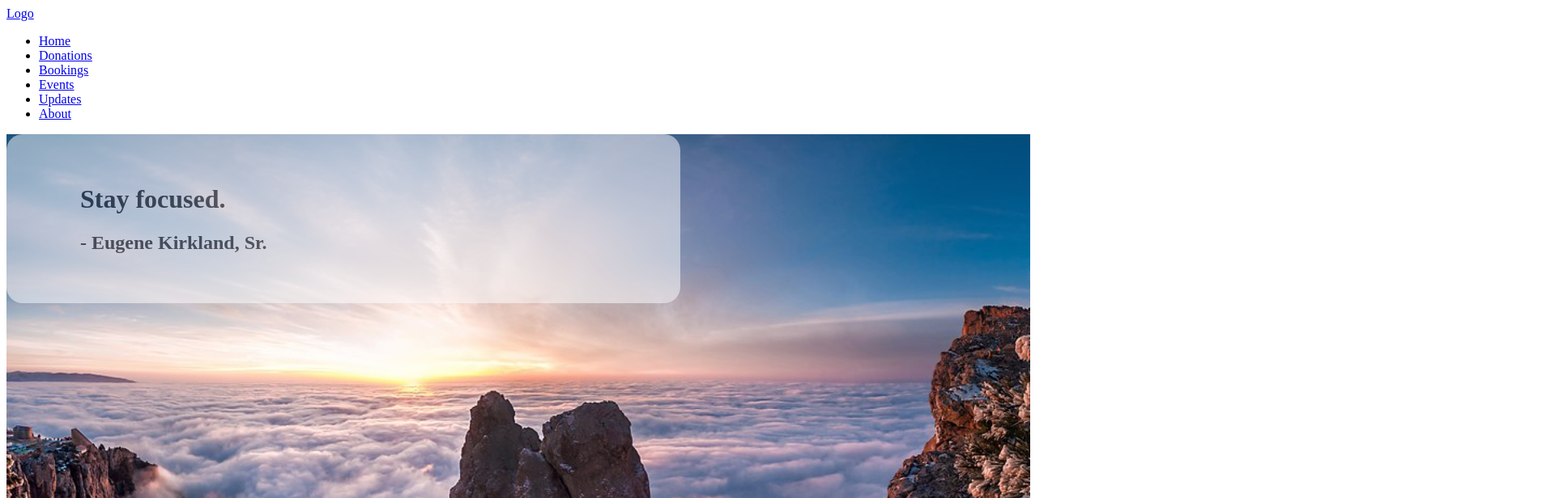
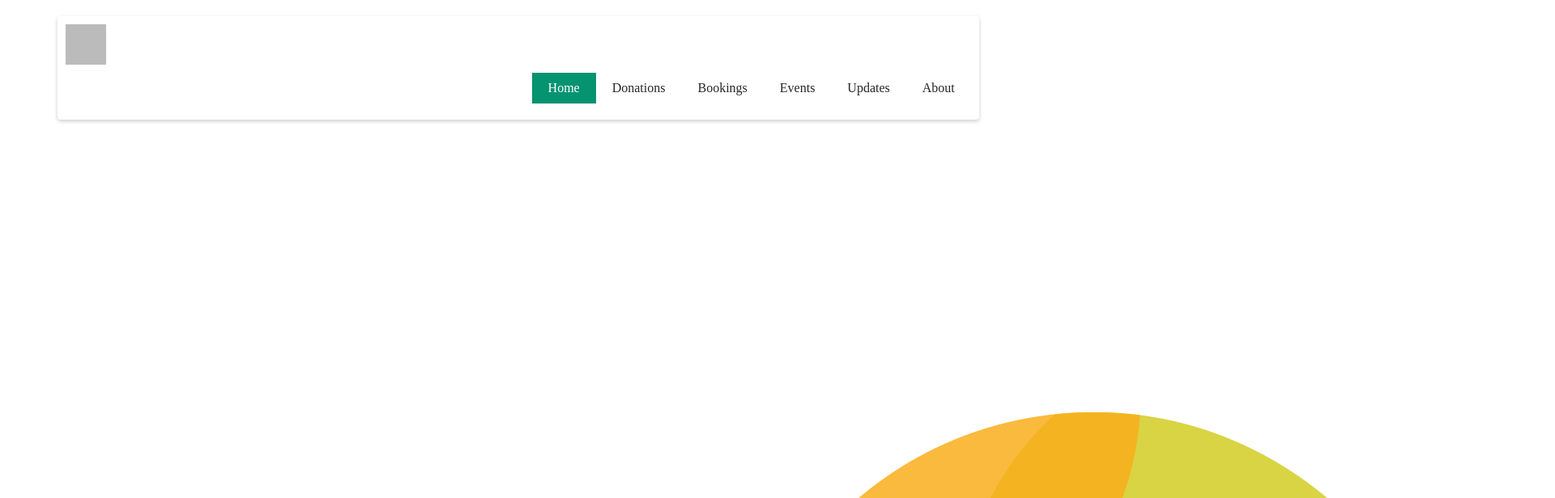
Before and after one commit to BigMoneyKirk/KEUPoetry, an Angular app: page /home in a window 1280 px wide. Shown: the top 616 px of the page at 81% size, 1920 px wide, since content can reach past the window. Built offline with nearby package versions, Linux system fonts and the light colour scheme.

Commit message:
The logo is too big, the transition for when the toggle menu appears is abrupt. I need to put the sections back onto the home page.

```diff
--- a/package.json
+++ b/package.json
@@ -20,6 +20,7 @@
     "@angular/platform-browser-dynamic": "~12.0.5",
     "@angular/router": "~12.0.5",
     "core-js": "^3.14.0",
+    "jquery": "^3.6.0",
     "rxjs": "~7.1.0",
     "tslib": "^2.3.0",
     "zone.js": "~0.11.4"
--- a/src/app/tabs/home/home.component.html
+++ b/src/app/tabs/home/home.component.html
@@ -2,8 +2,10 @@
 
   <!-- navbar -->
   <header>
-    <a href="#">Logo</a>
-    <div class="menu-toggle">
+    <div class="logo-container">
+      <a href="#" class="logo"><img src="../../../assets/images/logos/KEU_Logo_FullColor.png" alt="KEU Logo"></a>
+    </div>
+    <div class="menu-toggle"></div>
     <nav>
       <ul>
         <li><a href="#" class="active">Home</a></li>
@@ -14,11 +16,11 @@
         <li><a href="#">About</a></li>
       </ul>
     </nav>
-    </div>
+    <div class="clearfix"></div>
   </header>
 
   <!-- backgrounds/sections -->
-  <div class="container">
+  <!-- <div class="container">
     <div class="section">
       <div class="slogan-container">
         <h1>{{dailySlogan.text}}</h1>
@@ -30,6 +32,6 @@
     <div class="section"></div>
     <div class="section"></div>
   </div>
-</div>
+</div> -->
 
   <!-- source: https://www.youtube.com/watch?v=yk57cgZLWRo -->
--- a/src/app/tabs/home/home.component.scss
+++ b/src/app/tabs/home/home.component.scss
@@ -1,7 +1,125 @@
+
+
 .body {
     margin: 0;
     padding: 0;
 }
+
+header {
+    position: relative;
+    max-width: 90%;
+    margin: 20px auto;
+    padding: 10px;
+    background: #fff;
+    box-sizing: border-box;
+    border-radius: 4px;
+    box-shadow: 0 2px 5px rgba(0,0,0,0.2);
+}
+
+.logo-container {
+    height: 50px;
+    width: 50px;
+    background: #bbb;
+}
+
+.logo {
+    color: #069370;
+    height: 100%;
+    width: 100%;
+    // font-size: 36px;
+    line-height: 60px;
+    padding: 0 20px;
+    text-align: center;
+    box-sizing: border-box;
+    float: left;
+    font-weight: 700;
+    text-decoration: none;
+}
+
+nav {
+    float: right;
+}
+
+.clearfix {
+    clear: both;
+}
+
+nav ul {
+    margin: 0;
+    padding: 0;
+    display: flex;
+}
+
+nav ul li {
+    list-style: none;
+}
+
+nav ul li a {
+    display: block;
+    margin: 10px 0;
+    padding: 10px 20px;
+    text-decoration: none;
+    color: #262626;
+}
+
+nav ul li a.active,
+nav ul li a:hover {
+    background: #069370;
+    color: #fff;
+    transition: 0.5s;
+}
+
+@media (max-width: 1200px) {
+    header {
+        margin: 20px;
+    }
+}
+
+@media (max-width: 772px) {
+    .menu-toggle {
+        display: block;
+        width: 40px;
+        height: 40px;
+        margin: 10px;
+        float: right;
+        cursor: pointer;
+        text-align: center;
+        font-size: 30px;
+        color: #069370;
+    }
+
+    .menu-toggle:before {
+        content: '\f0c9';
+        font-family: fontAwesome;
+        line-height: 40px;
+    }
+
+    .menu-toggle.active:before {
+        content: '\f00d';
+        font-family: fontAwesome;
+        line-height: 40px;
+        transition: 0.5s;
+    }
+
+    nav {
+        display: none;
+    }
+
+    nav.active {
+        display: block;
+        width: 100%;
+        transition: 0.5s;
+    }
+
+    nav.active ul{
+        display: block;
+    }
+
+    nav.active ul li a{
+        margin: 0;
+    }
+}
+// 772px;
 
 .container {
     position: relative;
--- a/src/app/tabs/home/home.component.ts
+++ b/src/app/tabs/home/home.component.ts
@@ -1,6 +1,7 @@
 import { Component, OnInit } from '@angular/core';
 import { Slogan } from 'src/app/classes/slogan';
 import { SloganService } from 'src/app/services/slogan.service';
+import $ from 'jquery';
 
 @Component({
   selector: 'keupoetry-home',
@@ -15,11 +16,16 @@ export class HomeComponent implements OnInit {
 
   ngOnInit() {
     this.generateDailySlogan();
+    $(document).ready(function() {
+      $('.menu-toggle').click(function(){
+        $('.menu-toggle').toggleClass('active')
+        $('nav').toggleClass('active')
+      })
+    })
   }
 
   generateDailySlogan() {
     let allSlogans = this.sloganSevice.getAllSlogans();
     this.dailySlogan = allSlogans[Math.floor(Math.random() * allSlogans.length)];
   }
-
 }
--- a/src/index.html
+++ b/src/index.html
@@ -9,6 +9,7 @@
   <link rel="icon" type="image/x-icon" href="favicon.ico">
 </head>
 <body>
+  <script src="https://kit.fontawesome.com/3761cac921.js" crossorigin="anonymous"></script>
   <app-root></app-root>
 </body>
 </html>
```
Also changed, not shown: src/assets/images/logos/KEU_Logo_FullColor.png (added), 1 other file (tests, documents, lock files or other folders). Lines whose indentation alone changed are shown as unchanged.
